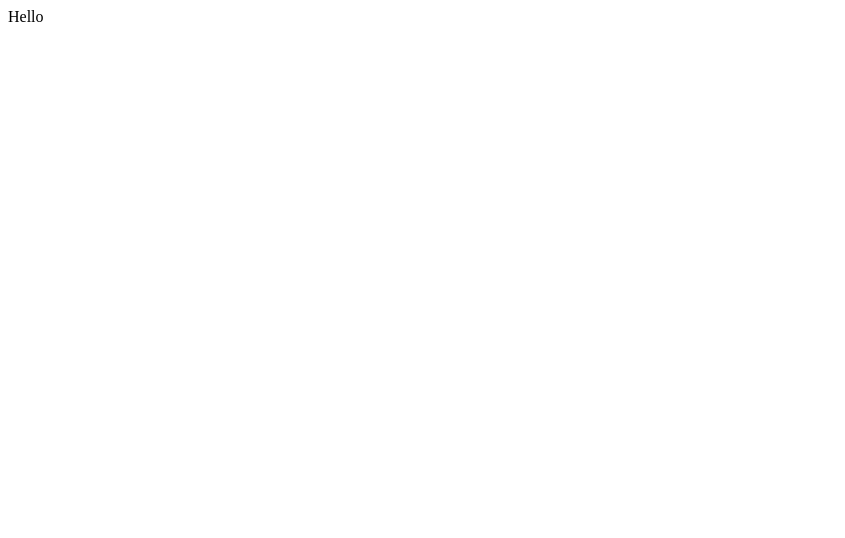
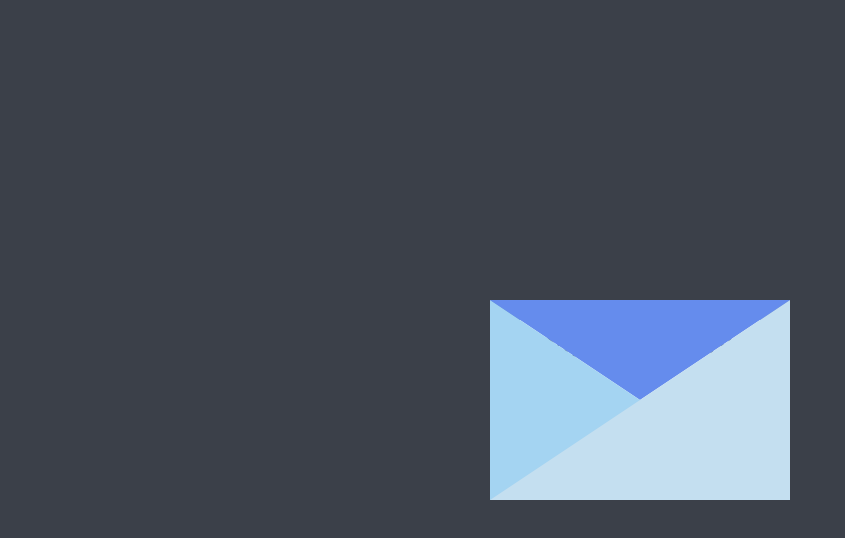
Before and after one commit to hogg28/invitations, a plain HTML site: page index.html in a window 1280 px wide. Shown: the whole page, without its empty margins (0-845 px from the left). Drawn offline with Linux system fonts and the light colour scheme.

Commit message:
Update index.html

```diff
--- a/index.html
+++ b/index.html
@@ -1,10 +1,16 @@
+<head>
+    <meta charset="UTF-8">
+    <meta name="viewport" content="width=device-width, initial-scale=1.0">
+    <title>Envelope Animation</title>
+    <link rel="stylesheet" href="style.css">
+</head>
 <body>
     <div class="wrapper">
       <div class="lid one"></div>
       <div class="lid two"></div>
       <div class="envelope"></div>
       <div class="letter">
-        <p>Hello</p>
+        <p>You're Invited!</p>
       </div>
     </div>
   </body>
```
